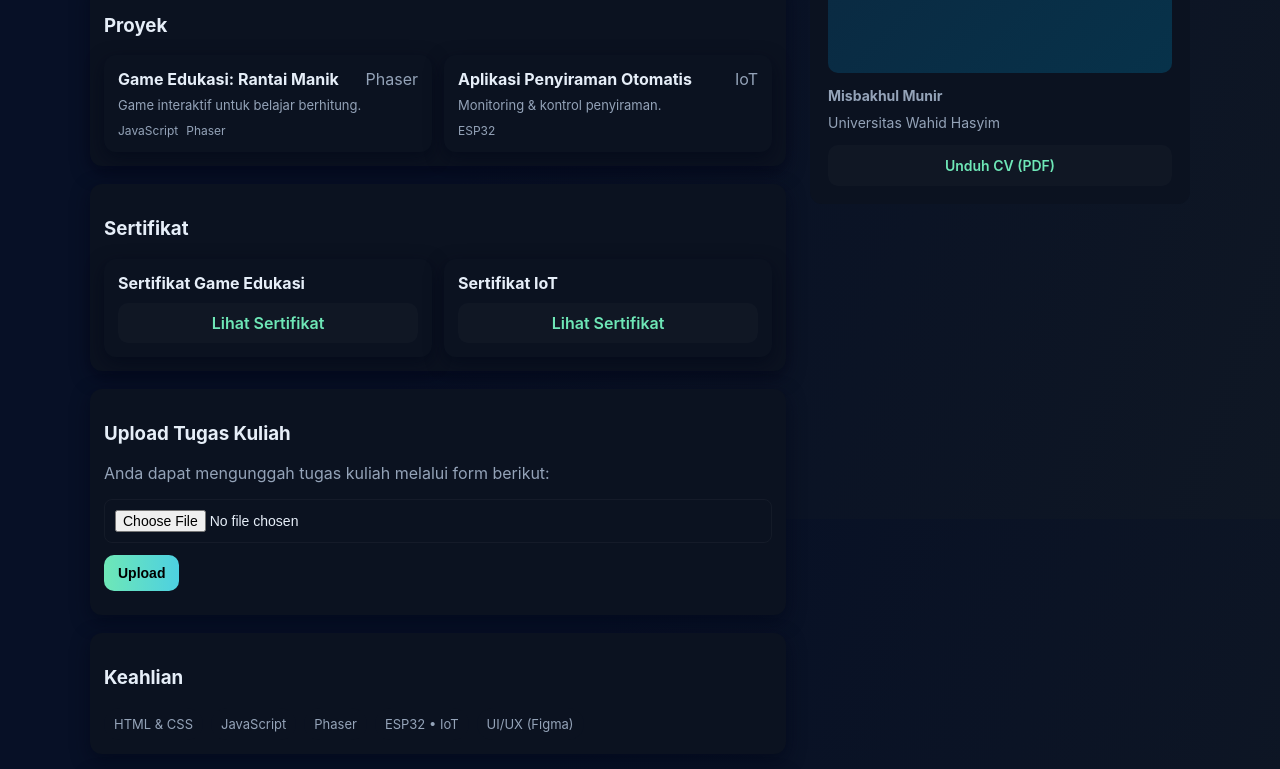
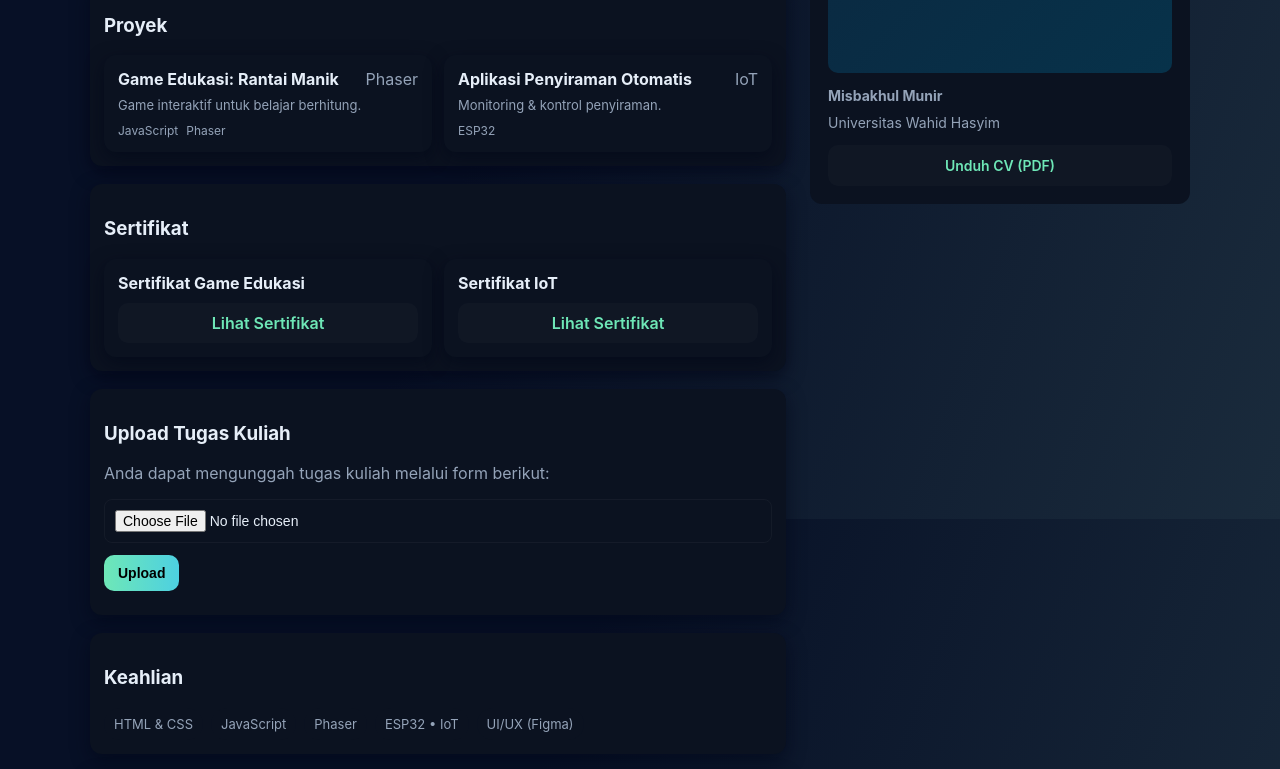
Before and after one commit to Misbakhul-Munir-23/Website-Portofolio, a plain HTML site: page index.html in a window 1280 px wide. Shown: the part 281-1050 px from the top of the page. Drawn offline with Linux system fonts and the light colour scheme.

Commit message:
Update index.html

```diff
--- a/index.html
+++ b/index.html
@@ -7,7 +7,7 @@
   <meta name="description" content="Portofolio Misbakhul Munir — Project, skill, kontak." />
   <style>
   :root{
-    --bg:#0f1724; --card:#0b1220; --accent:#6ee7b7; --muted:#94a3b8; --glass: rgba(255,255,255,0.03);
+    --bg:#1a2b3c; --card:#0b1220; --accent:#6ee7b7; --muted:#94a3b8; --glass: rgba(255,255,255,0.03);
     --maxw:1100px; --radius:14px;
     font-family: Inter, ui-sans-serif, system-ui, -apple-system, "Segoe UI", Roboto, "Helvetica Neue", Arial;
   }
```
